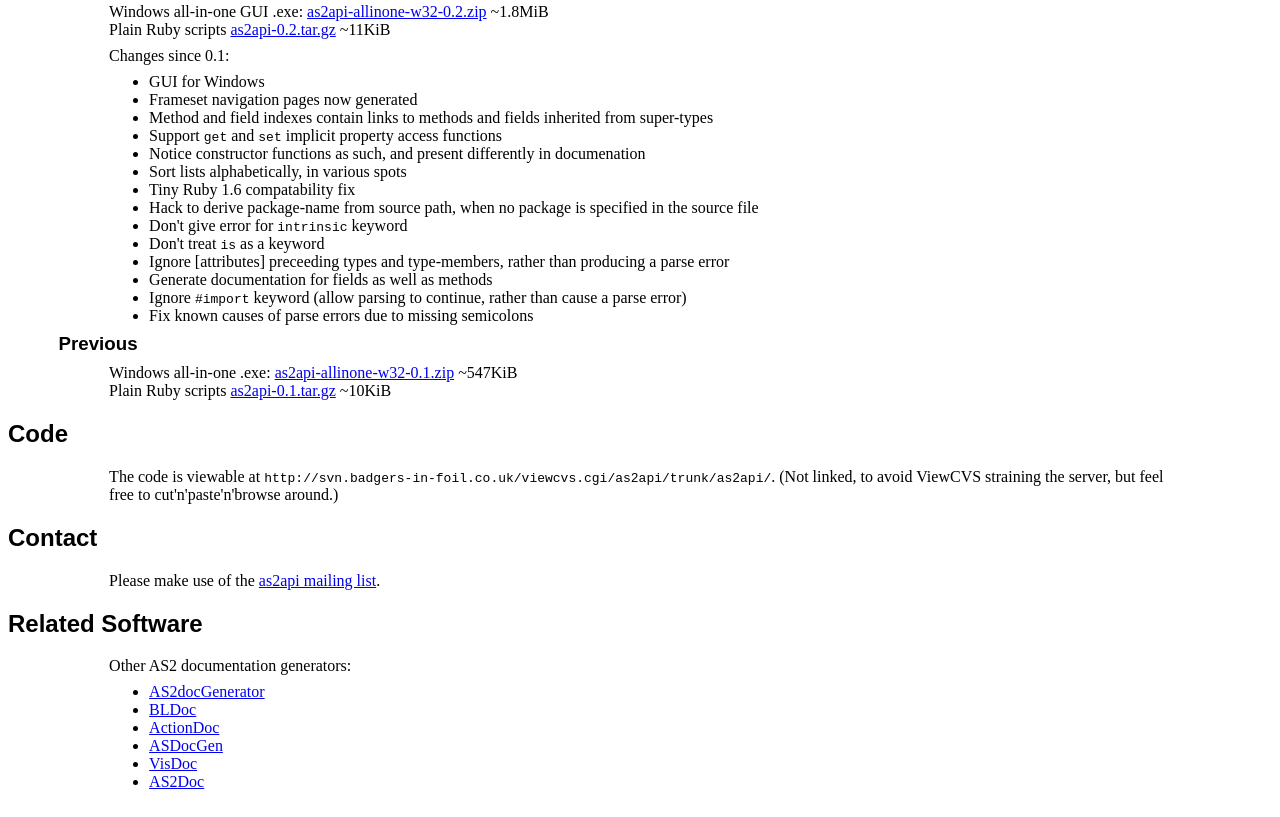
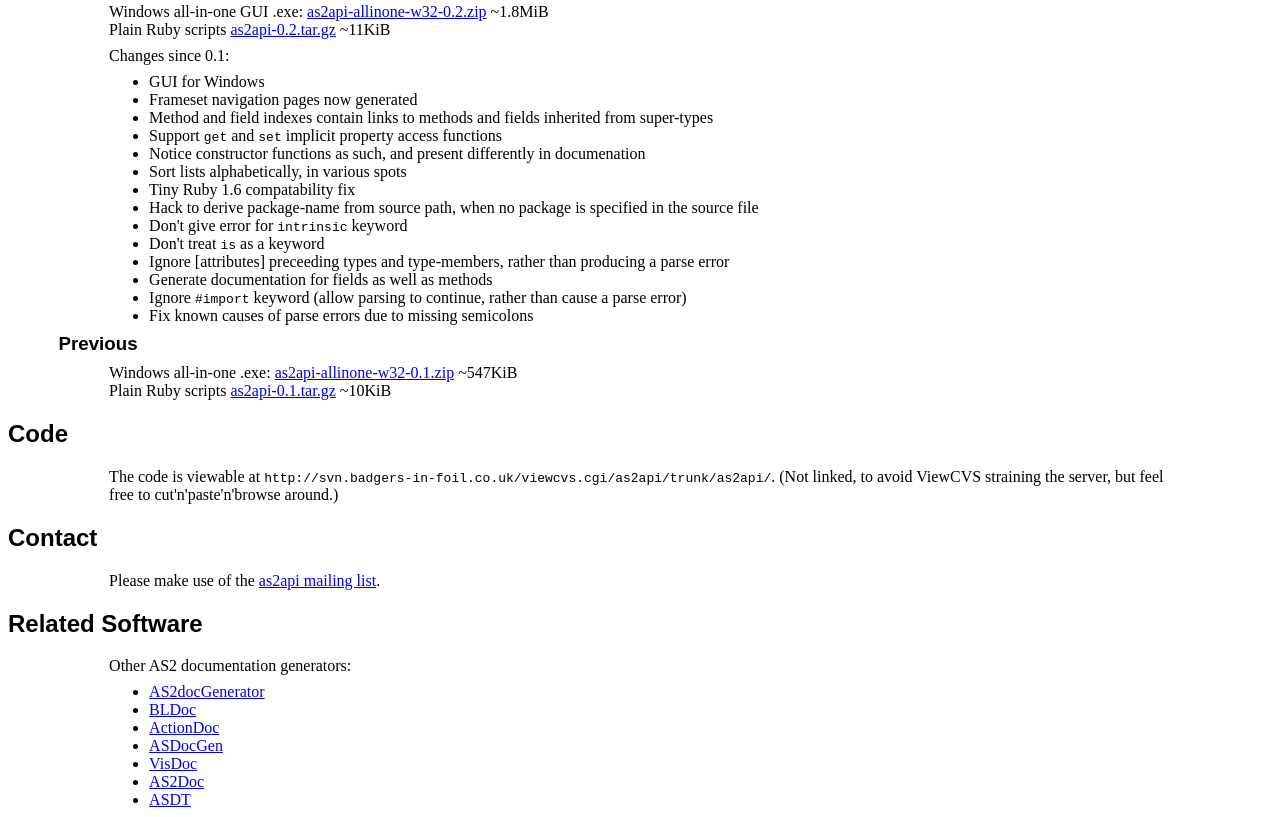
Before and after one commit to dnadlinger/as2api, a plain HTML site: page index.html in a window 1280 px wide. Shown: the part 1095-1912 px from the top of the page. Drawn offline with Linux system fonts and the light colour scheme.

Commit message:
Make reference to another AS documentation tool project
git-svn-id: http://svn.badgers-in-foil.co.uk/as2api/trunk/as2api@118 4f4d65cf-00e9-0310-82ac-fa7a581d2dae

```diff
--- a/index.html
+++ b/index.html
@@ -150,6 +150,7 @@
       <li><a href="http://www.asdocgen.org/">ASDocGen</a></li>
       <li><a href="http://visiblearea.com/visdoc/">VisDoc</a></li>
       <li><a href="http://www.as2doc.com/">AS2Doc</a></li>
+      <li><a href="http://asdt.sourceforge.net/">ASDT</a></li>
     </ul>
 
   </body>
```
